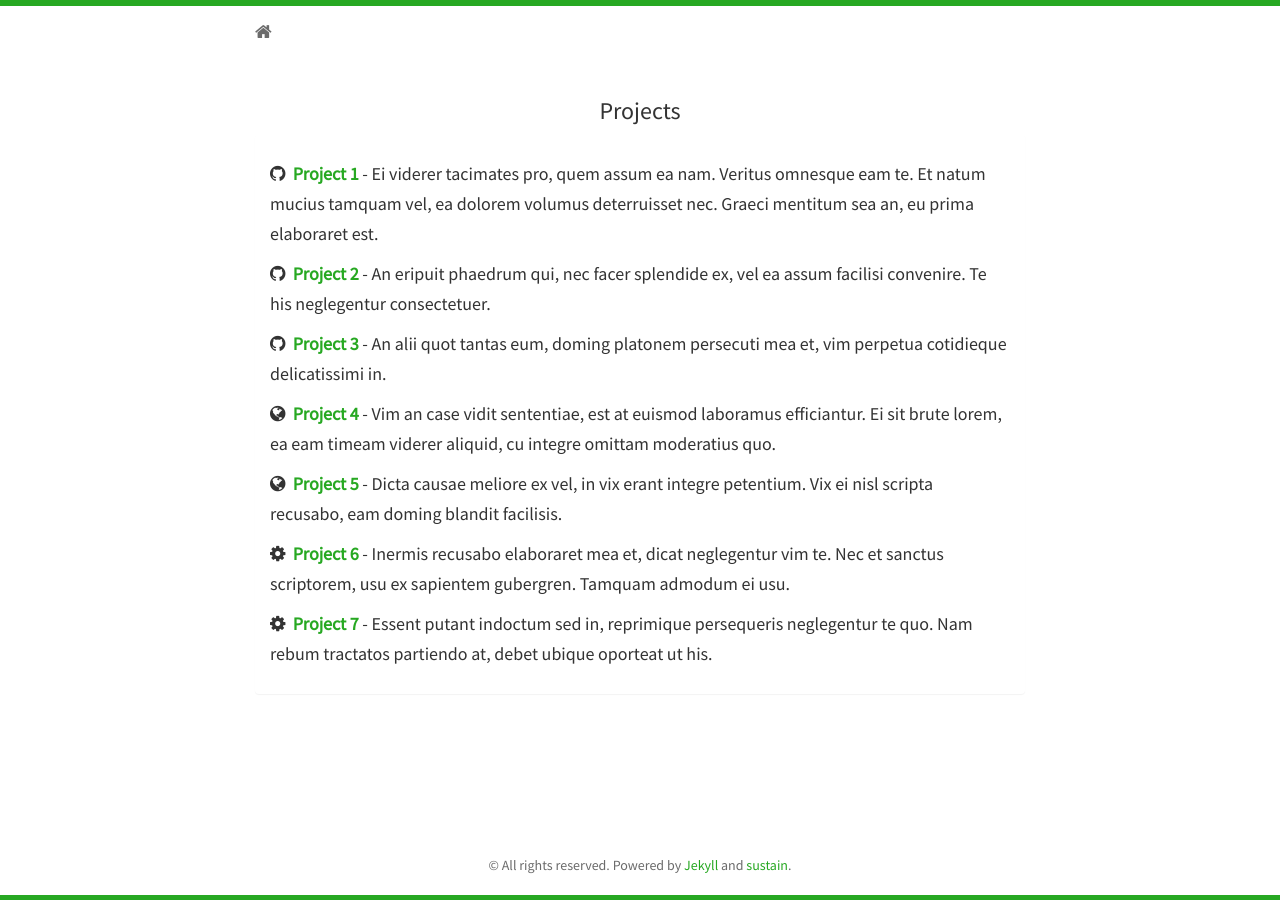
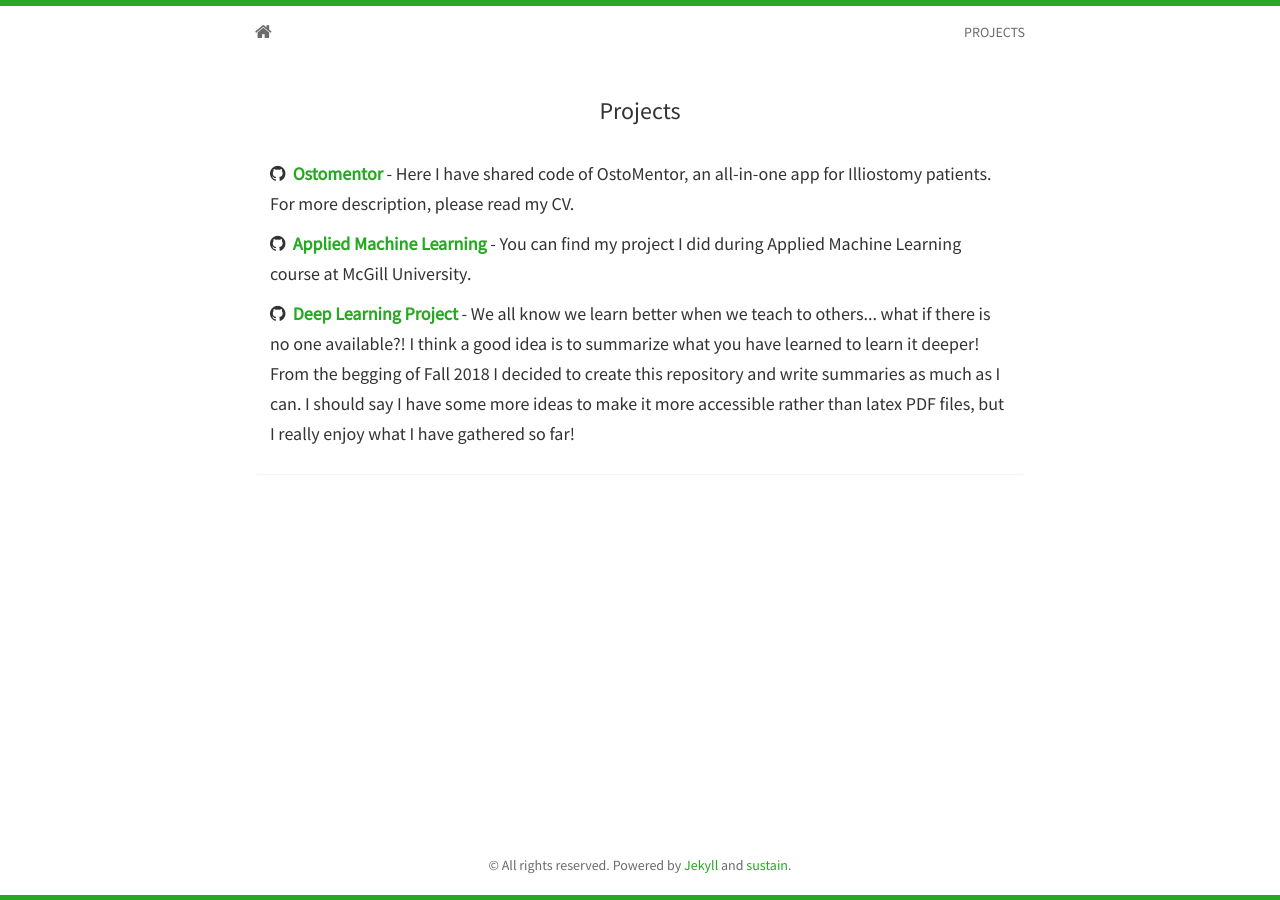
Before and after one commit to mhmorta/mhmorta.github.io, a Jekyll site: the page built from projects.html, in a window 1280 px wide. Built offline with Jekyll 4.4.1, drawn with Linux system fonts in a browser that asks for light colours; nearby versions of some CDN libraries.

Commit message:
Adding projects section

```diff
--- a/_includes/header.html
+++ b/_includes/header.html
@@ -1,12 +1,12 @@
 <nav class="navbar navbar-default">
   <div class="container">
     <div class="navbar-header">
-      <a class="navbar-brand" href="{{ site.baseurl }}"><i class="fa fa-home"></i></a>
+      <a class="navbar-brand" href="{{ site.baseurl }}index.html"><i class="fa fa-home"></i></a>
     </div>
     <div id="navbar">
       <ul class="nav navbar-nav navbar-right">
         <!-- <li><a href="{{ site.baseurl }}blog.html">BLOG</a></li> -->
-        <!-- <li><a href="{{ site.baseurl }}projects.html">PROJECTS</a></li> -->
+        <li><a href="{{ site.baseurl }}projects.html">PROJECTS</a></li>
         <!-- <li><a href="http://jekyller.github.io/vitae">RESUME</a></li> -->
       </ul>
     </div>
--- a/_includes/projects.html
+++ b/_includes/projects.html
@@ -4,41 +4,23 @@
 		<div class="panel panel-default">
 			<div class="panel-body">
 				<h5>
-			<i class="fa fa-github"></i>&nbsp;&nbsp;<strong><a href="#">Project 1</a></strong>
-			- Ei viderer tacimates pro, quem assum ea nam. Veritus omnesque eam te. Et natum mucius tamquam vel,
-			ea dolorem volumus deterruisset nec. Graeci mentitum sea an, eu prima elaboraret est.
+					<i class="fa fa-github"></i>&nbsp;&nbsp;<strong><a href="https://github.com/mhmorta/ostomentor">Ostomentor</a></strong>
+					- Here I have shared code of OstoMentor, an all-in-one app for Illiostomy patients. For more description, please
+					read my CV.
 				</h5>
 				<h5>
-			<i class="fa fa-github"></i>&nbsp;&nbsp;<strong><a href="#">Project 2</a></strong>
-			- An eripuit phaedrum qui, nec facer splendide ex, vel ea assum facilisi convenire.
-			Te his neglegentur consectetuer.
-		</h5>
-    	<h5>
-			<i class="fa fa-github"></i>&nbsp;&nbsp;<strong><a href="#">Project 3</a></strong>
-			- An alii quot tantas eum, doming platonem persecuti mea et, vim perpetua cotidieque delicatissimi in.
-		</h5>
-		<h5>
-			<i class="fa fa-globe"></i>&nbsp;&nbsp;<strong><a href="#">Project 4</a></strong>
-			- Vim an case vidit sententiae, est at euismod laboramus efficiantur. Ei sit brute lorem,
-			ea eam timeam viderer aliquid, cu integre omittam moderatius quo.
-		</h5>
-		<h5>
-			<i class="fa fa-globe"></i>&nbsp;&nbsp;<strong><a href="#">Project 5</a></strong>
-			- Dicta causae meliore ex vel, in vix erant integre petentium. Vix ei nisl scripta recusabo,
-			eam doming blandit facilisis.
-		</h5>
-		<h5>
-			<i class="fa fa-cog"></i>&nbsp;&nbsp;<strong><a href="#">Project 6</a></strong>
-			- Inermis recusabo elaboraret mea et, dicat neglegentur vim te. Nec et sanctus scriptorem,
-			usu ex sapientem gubergren. Tamquam admodum ei usu.
-		</h5>
-		<h5>
-			<i class="fa fa-cog"></i>&nbsp;&nbsp;<strong><a href="#">Project 7</a></strong>
-			- Essent putant indoctum sed in, reprimique persequeris neglegentur te quo. Nam rebum
-			tractatos partiendo at, debet ubique oporteat ut his.
+					<i class="fa fa-github"></i>&nbsp;&nbsp;<strong><a href="https://github.com/mhmorta/AppliedMachineLearning_COMP551">Applied
+							Machine Learning</a></strong>
+					- You can find my project I did during Applied Machine Learning course at McGill University.
 				</h5>
 
-
+				<h5>
+					<i class="fa fa-github"></i>&nbsp;&nbsp;<strong><a href="https://github.com/mhmorta/deeplearning_project">Deep Learning Project</a></strong>
+					- We all know we learn better when we teach to others... what if there is no one available?! I think
+					a good idea is to summarize what you have learned to learn it deeper! From the begging of Fall 2018 I decided to create this repository and write
+					summaries as much as I can. I should say I have some more ideas to make it more accessible rather than latex PDF files, but
+					I really enjoy what I have gathered so far!
+				</h5>
 			</div>
 		</div>
 	</div>
```
Also changed, not shown: 15 other files. Lines whose indentation alone changed are shown as unchanged.
